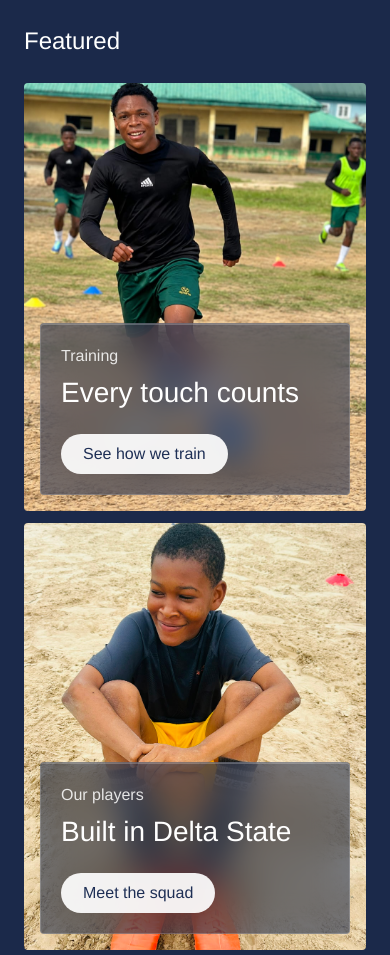
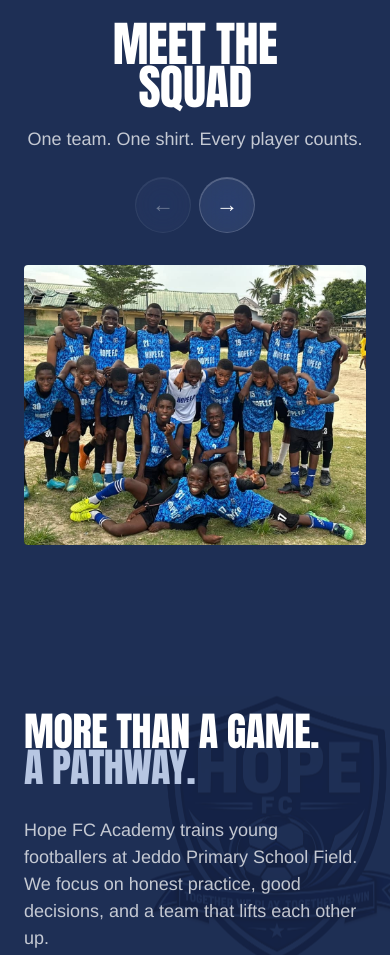
Before and after one commit to enehizy/hopefc, a website built with Vite: page index.html in a window 390 px wide. Shown: the part 1160-2115 px from the top of the page. Built offline with nearby package versions, Linux system fonts and the light colour scheme.

Commit message:
Replace Featured with a Meet the squad photo slider
Add four new academy photos and show them, plus the two former
Featured photos, in a swipeable slider with arrow controls under the
hero. Move the #academy anchor to the statement section.

Co-Authored-By: Claude Opus 5.5 <noreply@anthropic.com>

```diff
--- a/index.html
+++ b/index.html
@@ -67,31 +67,42 @@
         </div>
       </section>
 
-      <section class="block block-navy" id="academy" aria-labelledby="featured-title">
+      <section class="block squad" id="squad" aria-labelledby="squad-title">
         <div class="wrap">
-          <h2 id="featured-title" class="block-title">Featured</h2>
-          <div class="feature-grid reveal">
-            <a class="feature" href="#training">
-              <img src="/images/student_playing.jpg" alt="A player in a black shirt driving the ball across a dusty training pitch" loading="lazy" />
-              <div class="feature-copy">
-                <p>Training</p>
-                <h3>Every touch counts</h3>
-                <span class="pill pill-light">See how we train</span>
-              </div>
-            </a>
-            <a class="feature" href="#players">
-              <img src="/images/hopefc_student_happy.jpg" alt="A smiling young player sitting on the sand in orange boots" loading="lazy" />
-              <div class="feature-copy">
-                <p>Our players</p>
-                <h3>Built in Delta State</h3>
-                <span class="pill pill-light">Meet the squad</span>
-              </div>
-            </a>
+          <div class="squad-head">
+            <div>
+              <h2 id="squad-title" class="display display-md">Meet the<br />squad</h2>
+              <p class="squad-sub">One team. One shirt. Every player counts.</p>
+            </div>
+            <div class="slider-controls">
+              <button class="slider-btn" type="button" data-dir="-1" aria-label="Previous photo" aria-controls="squad-track">&larr;</button>
+              <button class="slider-btn" type="button" data-dir="1" aria-label="Next photo" aria-controls="squad-track">&rarr;</button>
+            </div>
+          </div>
+          <div class="slider-track reveal" id="squad-track" tabindex="0" role="region" aria-label="Squad photos">
+            <figure class="slide">
+              <img src="/images/hopefc_team_photo.jpg" alt="The Hope FC squad in blue kits smiling and posing together on the training field" width="1080" height="810" loading="lazy" />
+            </figure>
+            <figure class="slide">
+              <img src="/images/hopefc_trio.jpg" alt="Three Hope FC players on the sandy pitch, two in blue kits with arms folded and one in a white number 1 shirt giving thumbs up" width="810" height="1080" loading="lazy" />
+            </figure>
+            <figure class="slide">
+              <img src="/images/hopefc_student_thumbs_up.jpg" alt="A Hope FC player in the number 32 shirt giving two thumbs up" width="810" height="1080" loading="lazy" />
+            </figure>
+            <figure class="slide">
+              <img src="/images/hopefc_squad_thumbs_up.jpg" alt="Seven Hope FC players lined up on a turf pitch giving thumbs up, with a ball at their feet" width="1009" height="1080" loading="lazy" />
+            </figure>
+            <figure class="slide">
+              <img src="/images/hopefc_student_happy.jpg" alt="A smiling young player sitting on the sand in orange boots" width="1920" height="2560" loading="lazy" />
+            </figure>
+            <figure class="slide">
+              <img src="/images/student_playing.jpg" alt="A player in a black shirt driving the ball across a dusty training pitch" width="960" height="1280" loading="lazy" />
+            </figure>
           </div>
         </div>
       </section>
 
-      <section class="statement" aria-label="Academy mission">
+      <section class="statement" id="academy" aria-label="Academy mission">
         <div class="wrap">
           <p class="display statement-text">More than a game.<br /><span>A pathway.</span></p>
           <p class="statement-sub">Hope FC Academy trains young footballers at Jeddo Primary School Field. We focus on honest practice, good decisions, and a team that lifts each other up.</p>
--- a/script.js
+++ b/script.js
@@ -29,3 +29,28 @@ if ('IntersectionObserver' in window) {
 } else {
   revealItems.forEach((item) => item.classList.add('is-visible'));
 }
+
+// Squad slider: arrow buttons scroll one photo at a time; disabled at the ends.
+const track = document.querySelector('#squad-track');
+const sliderBtns = document.querySelectorAll('.slider-btn');
+if (track) {
+  const updateBtns = () => {
+    const max = track.scrollWidth - track.clientWidth - 2;
+    sliderBtns.forEach((btn) => {
+      btn.disabled = btn.dataset.dir === '-1' ? track.scrollLeft <= 2 : track.scrollLeft >= max;
+    });
+  };
+  sliderBtns.forEach((btn) => {
+    btn.addEventListener('click', () => {
+      const slides = [...track.children];
+      const dir = Number(btn.dataset.dir);
+      const left = track.getBoundingClientRect().left;
+      const current = slides.findIndex((s) => s.getBoundingClientRect().left - left >= -2);
+      const target = slides[Math.min(Math.max(current + dir, 0), slides.length - 1)];
+      track.scrollTo({ left: target.offsetLeft - track.offsetLeft });
+    });
+  });
+  track.addEventListener('scroll', updateBtns, { passive: true });
+  window.addEventListener('resize', updateBtns);
+  updateBtns();
+}
--- a/styles.css
+++ b/styles.css
@@ -165,23 +165,6 @@ button { font: inherit; }
 .block-head .block-title { margin-bottom: 0; }
 .block-head p { color: var(--text-soft); }
 
-/* Featured tiles: photo with a frosted caption card */
-.feature-grid { display: grid; grid-template-columns: 1fr 1fr; gap: 12px; }
-.feature { position: relative; display: block; overflow: hidden; aspect-ratio: 4 / 5; text-decoration: none; background: var(--deep); border-radius: 4px; }
-.feature img { width: 100%; height: 100%; object-fit: cover; transition: transform .6s ease; }
-.feature:hover img { transform: scale(1.03); }
-.feature-copy {
-  position: absolute; left: 24px; right: 24px; bottom: 24px; z-index: 1;
-  padding: 24px; border-radius: 4px;
-  background: rgba(30, 47, 85, .58);
-  border: 1px solid var(--line);
-  box-shadow: var(--glass-edge);
-  -webkit-backdrop-filter: var(--glass-blur);
-  backdrop-filter: var(--glass-blur);
-}
-.feature-copy p { font-weight: 500; color: rgba(255, 255, 255, .85); }
-.feature-copy h3 { font-size: 28px; font-weight: 500; margin: 4px 0 20px; }
-
 /* Statement band with a faint crest watermark */
 .statement { position: relative; overflow: hidden; padding: 120px 0; }
 /* Faint crest watermark, shared by the hero photo and the statement band */
@@ -220,6 +203,29 @@ button { font: inherit; }
 .facts dt { font-size: 14px; color: var(--text-soft); }
 .facts dd { margin: 0; font-weight: 500; }
 
+/* Squad slider: swipeable row of photos with arrow buttons */
+.squad-head { display: flex; flex-direction: column; align-items: center; text-align: center; gap: 24px; margin-bottom: 32px; }
+.squad-head .display-md { margin-bottom: 16px; }
+.squad-sub { color: var(--text-soft); font-size: 18px; }
+.slider-controls { display: flex; gap: 8px; }
+.slider-btn {
+  width: 56px; height: 56px; border-radius: 999px; cursor: pointer;
+  font-size: 22px; color: var(--white);
+  background: var(--glass); border: 1px solid var(--line); box-shadow: var(--glass-edge);
+  -webkit-backdrop-filter: var(--glass-blur); backdrop-filter: var(--glass-blur);
+  transition: background-color .2s, opacity .2s;
+}
+.slider-btn:hover:not(:disabled) { background: var(--glass-strong); }
+.slider-btn:disabled { opacity: .35; cursor: default; }
+.slider-track {
+  display: flex; gap: 12px; overflow-x: auto;
+  scroll-snap-type: x mandatory; scroll-behavior: smooth; scrollbar-width: none;
+}
+.slider-track::-webkit-scrollbar { display: none; }
+.slider-track:focus-visible { outline: 2px solid var(--sky); outline-offset: 4px; }
+.slide { flex: none; margin: 0; height: min(70vh, 560px); scroll-snap-align: start; overflow: hidden; border-radius: 4px; background: var(--deep); }
+.slide img { width: auto; height: 100%; max-width: calc(100vw - 2 * var(--gutter)); object-fit: cover; }
+
 /* Wide photo with a soft blue tint and overlaid type */
 .wide-photo { position: relative; height: min(80vh, 720px); overflow: hidden; }
 .wide-photo img { width: 100%; height: 100%; object-fit: cover; }
@@ -251,7 +257,7 @@ button { font: inherit; }
 .reveal.is-visible { opacity: 1; transform: none; }
 
 @media (prefers-reduced-motion: reduce) {
-  html { scroll-behavior: auto; }
+  html, .slider-track { scroll-behavior: auto; }
   *, *::before, *::after { transition: none !important; }
   .reveal { opacity: 1; transform: none; }
 }
@@ -272,9 +278,9 @@ button { font: inherit; }
   }
   .site-nav.is-open { display: flex; }
   .site-nav a { font-family: var(--display); font-size: 32px; text-transform: uppercase; padding: 8px 0; }
-  .feature-grid, .split, .contact-grid { grid-template-columns: 1fr; }
-  .feature-copy { left: 16px; right: 16px; bottom: 16px; padding: 20px; }
+  .split, .contact-grid { grid-template-columns: 1fr; }
   .pillars { grid-template-columns: 1fr; }
+  .slide { height: min(60vh, 420px); }
   .split-media img { min-height: 360px; }
   .split-copy { padding: 56px var(--gutter); }
   .statement { padding: 80px 0; }
@@ -291,6 +297,7 @@ button { font: inherit; }
   .wide-photo { height: min(60vh, 460px); }
   .wide-photo-text { bottom: 24px; }
   .block-head { flex-direction: column; gap: 4px; }
+  .slide { height: 280px; }
   .contact-list li { grid-template-columns: 1fr; gap: 4px; padding: 16px 20px; }
   .contact-list a, .contact-list p { font-size: 18px; word-break: break-word; }
   .footer-bottom { flex-direction: column; }
```
Also changed, not shown: public/images/hopefc_squad_thumbs_up.jpg (added), public/images/hopefc_student_thumbs_up.jpg (added), public/images/hopefc_team_photo.jpg (added), public/images/hopefc_trio.jpg (added).
